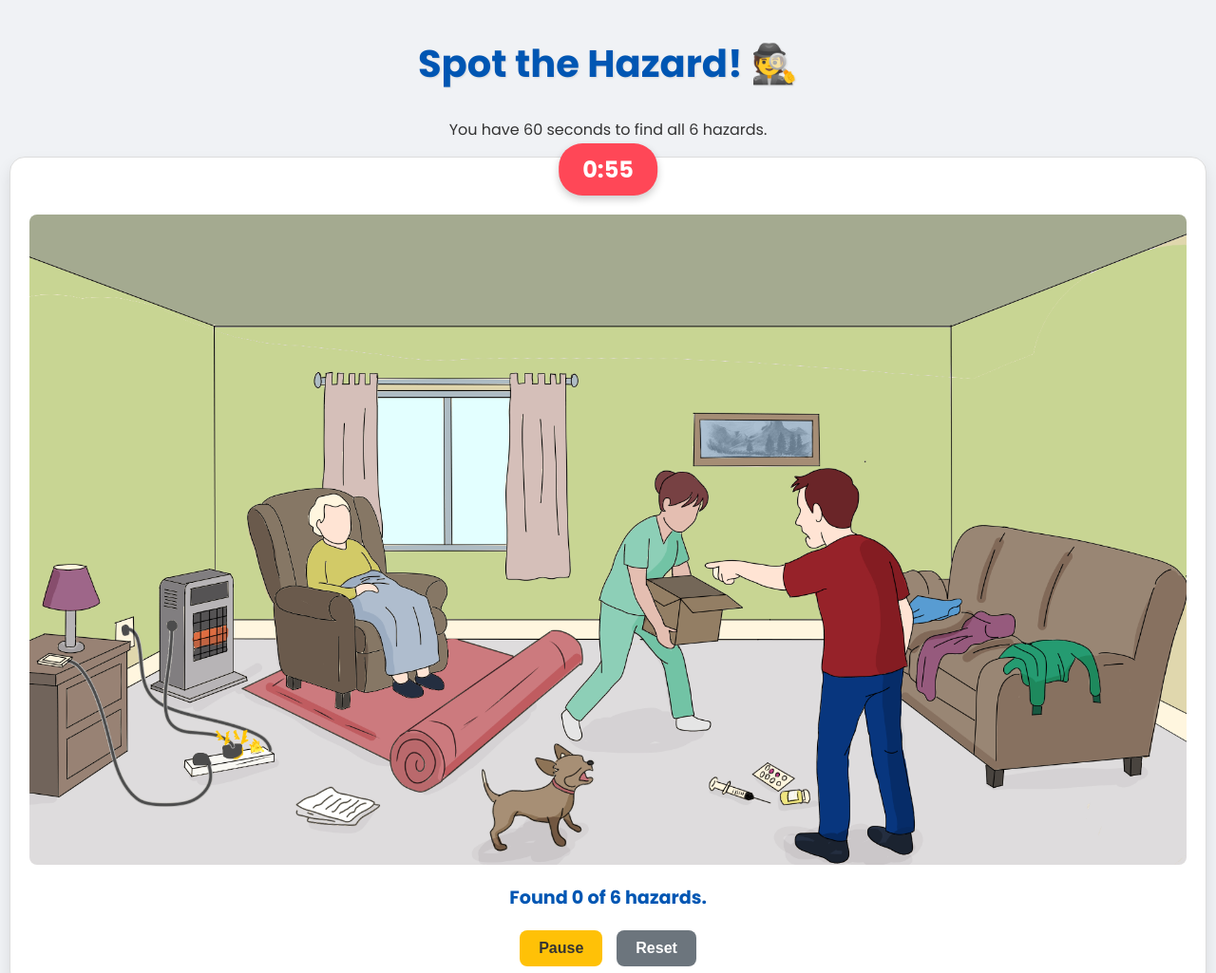
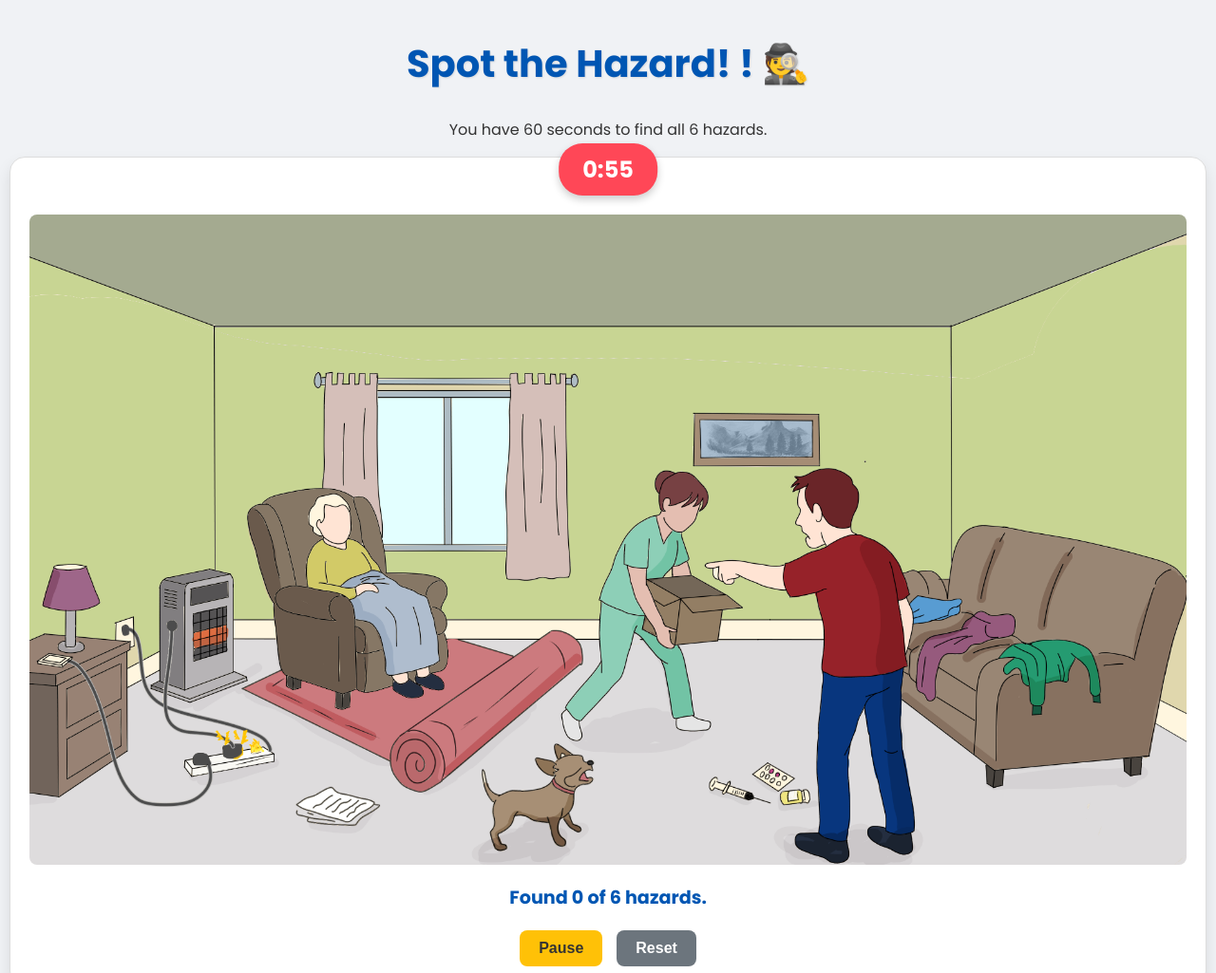
Before and after one commit to rizegeekocs-netizen/kwema-hazards, a plain HTML site: page index.html in a window 1280 px wide. Shown: the top 1025 px of the page at 95% size. Drawn offline with Linux system fonts and the light colour scheme.

Commit message:
Update index.html

```diff
--- a/index.html
+++ b/index.html
@@ -12,7 +12,7 @@
 <body>
 
     <div class="header-container">
-        <h1>Spot the Hazard! 🕵️</h1>
+        <h1>Spot the Hazard! ! 🕵️</h1>
         <p>You have 60 seconds to find all 6 hazards.</p>
     </div>
 
```
